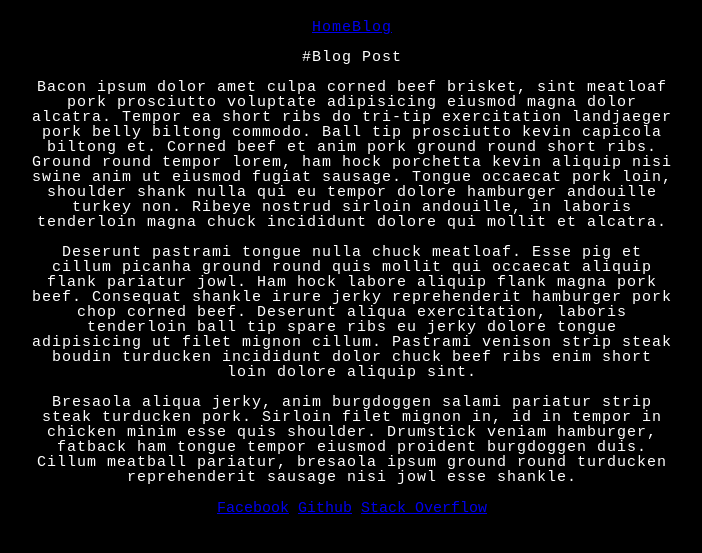
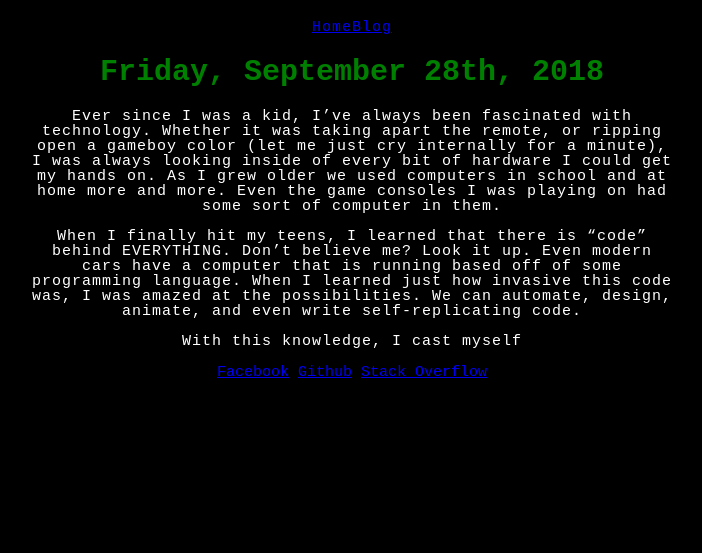
Before and after one commit to Cgmccarty/cgmccarty.github.io, a Jekyll site: the page built from _posts/2018-09-28-blog-post.md, in a window 1280 px wide. Shown: the top 553 px of the page, without its empty margins (288-990 px from the left). Built offline with Jekyll 4.4.1, drawn with Linux system fonts in a browser that asks for light colours.

Commit message:
WIP Blog Post

```diff
--- a/_posts/2018-09-28-blog-post.md
+++ b/_posts/2018-09-28-blog-post.md
@@ -2,10 +2,11 @@
 layout: page
 ---
 
-#Blog Post
+# Friday, September 28th, 2018
 
-Bacon ipsum dolor amet culpa corned beef brisket, sint meatloaf pork prosciutto voluptate adipisicing eiusmod magna dolor alcatra. Tempor ea short ribs do tri-tip exercitation landjaeger pork belly biltong commodo. Ball tip prosciutto kevin capicola biltong et. Corned beef et anim pork ground round short ribs. Ground round tempor lorem, ham hock porchetta kevin aliquip nisi swine anim ut eiusmod fugiat sausage. Tongue occaecat pork loin, shoulder shank nulla qui eu tempor dolore hamburger andouille turkey non. Ribeye nostrud sirloin andouille, in laboris tenderloin magna chuck incididunt dolore qui mollit et alcatra.
+Ever since I was a kid, I've always been fascinated with technology. Whether it was taking apart the remote,
+or ripping open a gameboy color (let me just cry internally for a minute), I was always looking inside of every bit of hardware I could get my hands on. As I grew older we used computers in school and at home more and more. Even the game consoles I was playing on had some sort of computer in them.
 
-Deserunt pastrami tongue nulla chuck meatloaf. Esse pig et cillum picanha ground round quis mollit qui occaecat aliquip flank pariatur jowl. Ham hock labore aliquip flank magna pork beef. Consequat shankle irure jerky reprehenderit hamburger pork chop corned beef. Deserunt aliqua exercitation, laboris tenderloin ball tip spare ribs eu jerky dolore tongue adipisicing ut filet mignon cillum. Pastrami venison strip steak boudin turducken incididunt dolor chuck beef ribs enim short loin dolore aliquip sint.
+When I finally hit my teens, I learned that there is "code" behind EVERYTHING. Don't believe me? Look it up. Even modern cars have a computer that is running based off of some programming language. When I learned just how invasive this code was, I was amazed at the possibilities. We can automate, design, animate, and even write self-replicating code.
 
-Bresaola aliqua jerky, anim burgdoggen salami pariatur strip steak turducken pork. Sirloin filet mignon in, id in tempor in chicken minim esse quis shoulder. Drumstick veniam hamburger, fatback ham tongue tempor eiusmod proident burgdoggen duis. Cillum meatball pariatur, bresaola ipsum ground round turducken reprehenderit sausage nisi jowl esse shankle.
+With this knowledge, I cast myself
--- a/index.html
+++ b/index.html
@@ -1,13 +1,12 @@
 ---
 layout: page
-my_number: 5
 ---
 
     <header><h1>{{ site.title }}</h1></header>
     <img src="./blogpicture.jpg" alt="Connor McCarty" width="150"/>
     <img src="./connorandkaylyn.jpg" alt="Connor and Kaylyn" width="270"/>
     <img src="./family.jpg" alt="Connor and Family" width="180"/>
-    <h1>About Me</h1>
+    <h2>About Me</h2>
     <p>Connor McCarty, here! A little about me... I was born in Morehead, KY, grew up in Winchester, KY, and now I live in Nicholasville, KY, with my girlfriend Kaylyn, and son, Kevin.
       I have a twin brother, as well as a younger brother and sister. I have worked a lot of fast food, and a lot of retail...
       but now I'm ready for bigger and better things! What made me most interested in programming is the logic of it. Computers
```
Also changed, not shown: package.json (added, +34 -0 lines), style.css (+10 -5 lines), main.scss (added), 3 other files.
